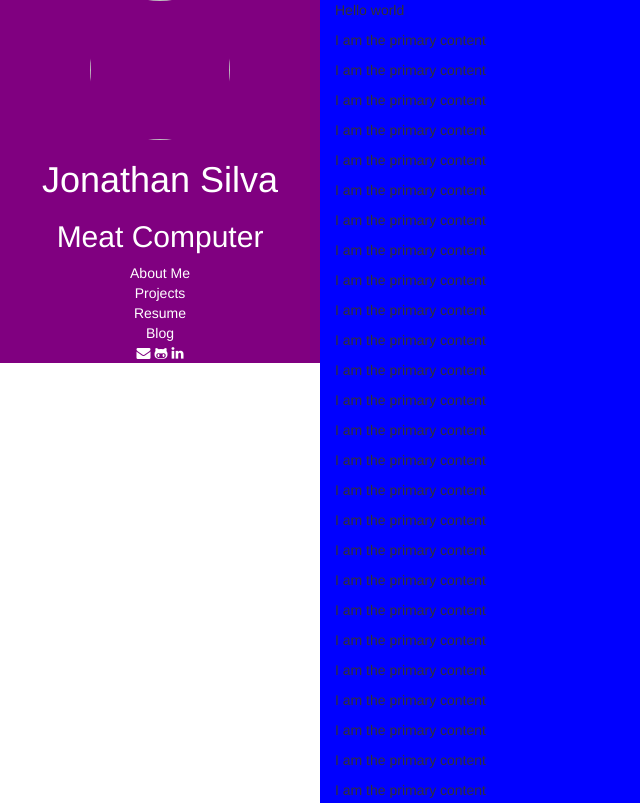
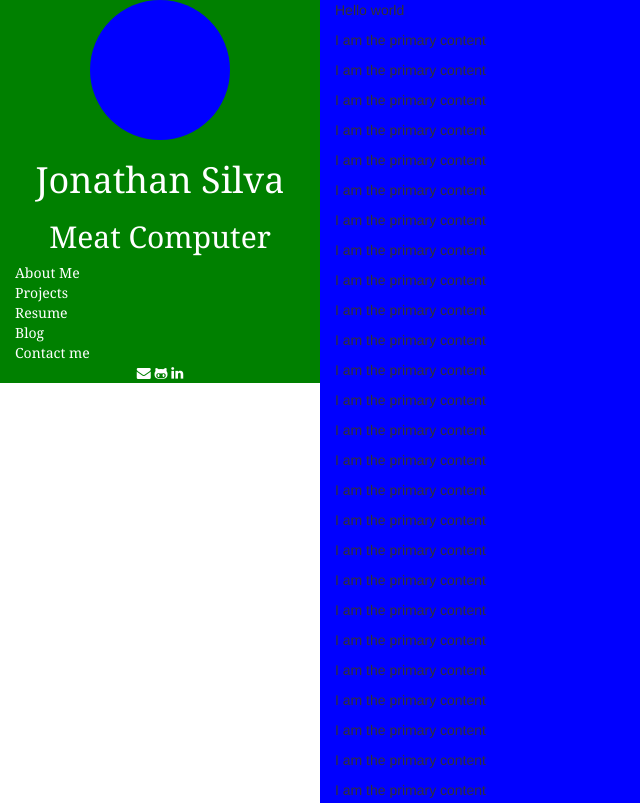
Before and after one commit to jonathanwsilva/fcc-portfolio, a plain HTML site: page index.html in a window 1280 px wide. Shown: the top 803 px of the page, without its empty margins (0-640 px from the left). Drawn offline with nearby package versions, Linux system fonts and the light colour scheme.

Commit message:
Change sidebar styling. Add span element. Nested avatar inside div.

```diff
--- a/index.html
+++ b/index.html
@@ -12,16 +12,19 @@
 <body>
     <div class="container" style="width: 100%">
         <div class="row">
-            <div class="col-md-3 sidebar text-center" >
-                <img class="jon" src="./images/blue.png"  />
-                <h1 class="white-text">Jonathan Silva</h1>
-                <h2 class="white-text">Meat Computer</h2>
+            <div class="col-md-3 sidebar" >
+		<div class="text-center">
+                	<img class="jon text-center" src="./images/blue.png"  />
+		</div>
+                <h1 class="white-text text-center">Jonathan Silva</h1>
+                <h2 class="white-text text-center">Meat Computer</h2>
                 <nav class="nav-internal">
                     <a class="white-text" href="#">About Me</a>
                     <a class="white-text" href="#">Projects</a>
                     <a class="white-text" href="#">Resume</a>
                     <a class="white-text" href="#">Blog</a>
                 </nav>
+		<span class="white-text">Contact me</span>
                 <nav class="text-center">
                     <a class="fa fa-envelope white-text" href="#" target="_blank"></a>
                     <a class="fa fa-github-alt white-text" href="#" target="_blank"></a>
--- a/styles/style.css
+++ b/styles/style.css
@@ -21,9 +21,14 @@
     display: block;
 }
 
+.sidebar a:hover{
+    color: #DDDDDD;
+}
+
 .sidebar {
-    background-color: purple;
+    background-color: green;
     position: -webkit-sticky;
     position: sticky;
     top: 0;
+    font-family: Georgia, sans-serif;
 }
```
Also changed, not shown: images/blue.png (added).
